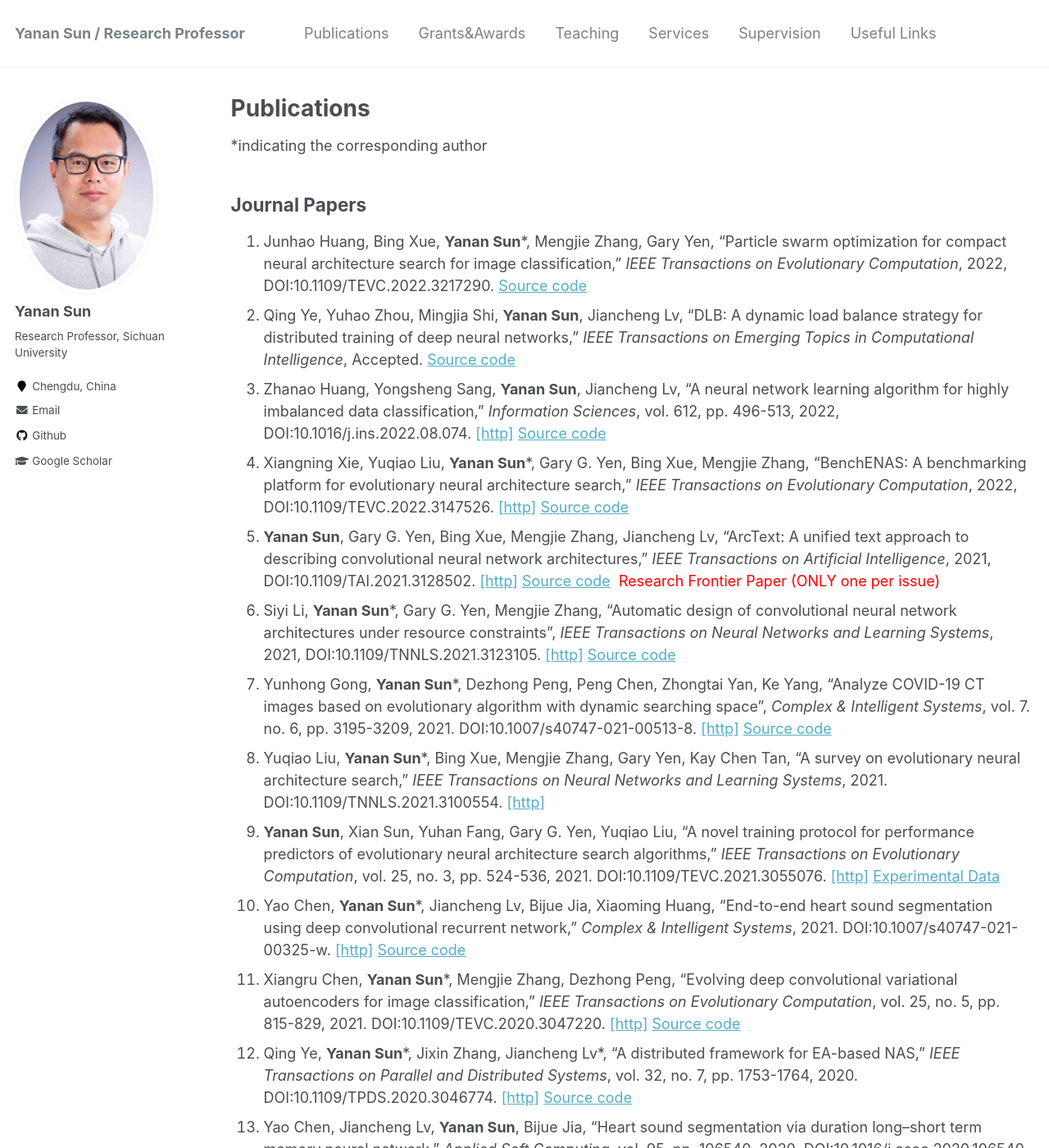
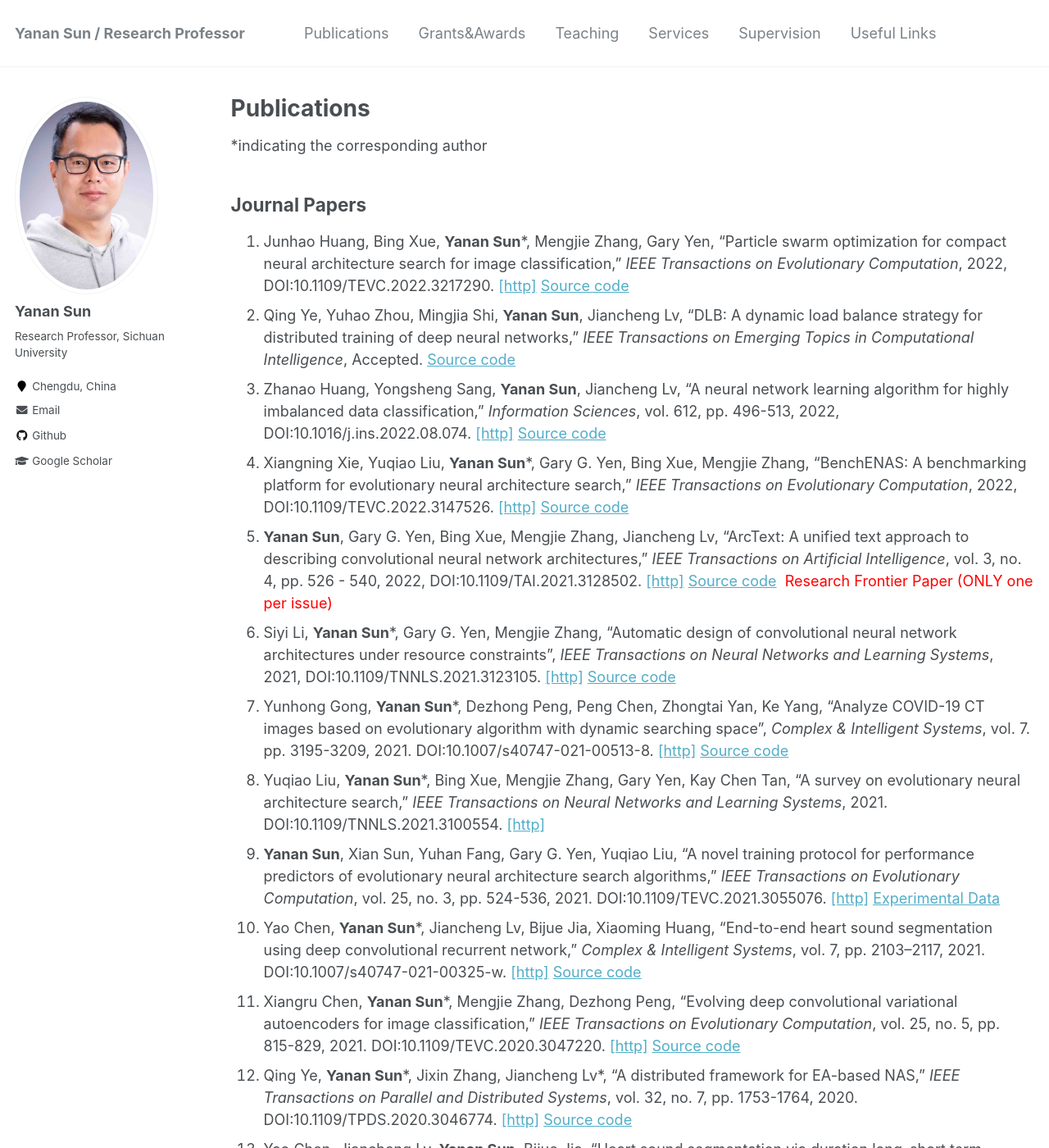
Before and after one commit to yn-sun/yn-sun.github.io, a Jekyll site: the page built from _pages/publications.md, in a window 1280 px wide and 1400 px high. Shown: the whole window at 82% size. Built offline with Jekyll 4.4.1, drawn with Linux system fonts in a browser that asks for light colours; comment, search, counter and statistics services are not loaded.

Commit message:
Update publications.md

```diff
--- a/_pages/publications.md
+++ b/_pages/publications.md
@@ -7,16 +7,16 @@ author_profile: true
 *indicating the corresponding author
 ## Journal Papers
 
-1. Junhao Huang, Bing Xue, **Yanan Sun***, Mengjie Zhang, Gary Yen, "Particle swarm optimization for compact neural architecture search for image classification," <i>IEEE Transactions on Evolutionary Computation</i>, 2022, DOI:10.1109/TEVC.2022.3217290. [Source code](https://github.com/HuangJunh/EPCNAS)
+1. Junhao Huang, Bing Xue, **Yanan Sun***, Mengjie Zhang, Gary Yen, "Particle swarm optimization for compact neural architecture search for image classification," <i>IEEE Transactions on Evolutionary Computation</i>, 2022, DOI:10.1109/TEVC.2022.3217290. [[http]](https://ieeexplore.ieee.org/document/9930866) [Source code](https://github.com/HuangJunh/EPCNAS)
 2. Qing Ye, Yuhao Zhou, Mingjia Shi, **Yanan Sun**, Jiancheng Lv, "DLB: A dynamic load balance strategy for distributed training of deep neural networks," <i>IEEE Transactions on Emerging Topics in Computational Intelligence</i>, Accepted. [Source code](https://github.com/Soptq/Dynamic_Load_Balance_DistributedDNN)
 3. Zhanao Huang, Yongsheng Sang, **Yanan Sun**, Jiancheng Lv, "A neural network learning algorithm for highly imbalanced data classification," <i>Information Sciences</i>, vol. 612, pp. 496-513, 2022, DOI:10.1016/j.ins.2022.08.074.  [[http]](https://www.sciencedirect.com/science/article/pii/S0020025522009847)  [Source code](https://github.com/yn-sun/paper_source_code/tree/main/ZAH_IS_Paper)
 4. Xiangning Xie, Yuqiao Liu, **Yanan Sun***, Gary G. Yen, Bing Xue, Mengjie Zhang, "BenchENAS: A benchmarking platform for evolutionary neural architecture search," <i>IEEE Transactions on Evolutionary Computation</i>, 2022, DOI:10.1109/TEVC.2022.3147526. [[http]](https://ieeexplore.ieee.org/document/9697075)  [Source code](https://benchenas.com/)
-5. **Yanan Sun**, Gary G. Yen, Bing Xue, Mengjie Zhang, Jiancheng Lv, "ArcText: A unified text approach to describing convolutional neural network architectures," <i>IEEE Transactions on Artificial Intelligence</i>, 2021, DOI:10.1109/TAI.2021.3128502. [[http]](https://ieeexplore.ieee.org/document/9618852) [Source code](https://github.com/yn-sun/arctext)&nbsp;&nbsp;<span style="color: #FF0000">Research Frontier Paper (ONLY one per issue)</span>
+5. **Yanan Sun**, Gary G. Yen, Bing Xue, Mengjie Zhang, Jiancheng Lv, "ArcText: A unified text approach to describing convolutional neural network architectures," <i>IEEE Transactions on Artificial Intelligence</i>, vol. 3, no. 4, pp. 526 - 540, 2022, DOI:10.1109/TAI.2021.3128502. [[http]](https://ieeexplore.ieee.org/document/9618852) [Source code](https://github.com/yn-sun/arctext)&nbsp;&nbsp;<span style="color: #FF0000">Research Frontier Paper (ONLY one per issue)</span>
 6. Siyi Li, **Yanan Sun***, Gary G. Yen, Mengjie Zhang, "Automatic design of convolutional neural network architectures under resource constraints", <i>IEEE Transactions on Neural Networks and Learning Systems</i>, 2021, DOI:10.1109/TNNLS.2021.3123105. [[http]](https://ieeexplore.ieee.org/document/9609007) [Source code](https://github.com/LLLsy-0868/CH-CNN)
-7. Yunhong Gong, **Yanan Sun***, Dezhong Peng, Peng Chen, Zhongtai Yan, Ke Yang, "Analyze COVID-19 CT images based on evolutionary algorithm with dynamic searching space", <i>Complex & Intelligent Systems</i>, vol. 7. no. 6, pp. 3195-3209, 2021. DOI:10.1007/s40747-021-00513-8. [[http]](https://link.springer.com/article/10.1007%2Fs40747-021-00513-8) [Source code](https://github.com/yh-gong/EAVLCOVID)
+7. Yunhong Gong, **Yanan Sun***, Dezhong Peng, Peng Chen, Zhongtai Yan, Ke Yang, "Analyze COVID-19 CT images based on evolutionary algorithm with dynamic searching space", <i>Complex & Intelligent Systems</i>, vol. 7. pp. 3195-3209, 2021. DOI:10.1007/s40747-021-00513-8. [[http]](https://link.springer.com/article/10.1007%2Fs40747-021-00513-8) [Source code](https://github.com/yh-gong/EAVLCOVID)
 8. Yuqiao Liu, **Yanan Sun***, Bing Xue, Mengjie Zhang, Gary Yen, Kay Chen Tan, "A survey on evolutionary neural architecture search," <i>IEEE Transactions on Neural Networks and Learning Systems</i>, 2021. DOI:10.1109/TNNLS.2021.3100554. [[http]](https://ieeexplore.ieee.org/abstract/document/9508774)
 9. **Yanan Sun**, Xian Sun, Yuhan Fang, Gary G. Yen, Yuqiao Liu, "A novel training protocol for performance predictors of evolutionary neural architecture search algorithms," <i>IEEE Transactions on Evolutionary Computation</i>, vol. 25, no. 3, pp. 524-536, 2021. DOI:10.1109/TEVC.2021.3055076. [[http]](https://ieeexplore.ieee.org/document/9336721) [Experimental Data](https://github.com/yn-sun/PRI)
-10. Yao Chen, **Yanan Sun***, Jiancheng Lv, Bijue Jia, Xiaoming Huang, "End-to-end heart sound segmentation using deep convolutional recurrent network," <i>Complex & Intelligent Systems</i>, 2021. DOI:10.1007/s40747-021-00325-w. [[http]](https://link.springer.com/article/10.1007/s40747-021-00325-w) [Source code](https://github.com/yn-sun/paper_source_code/tree/main/CLSTM)
+10. Yao Chen, **Yanan Sun***, Jiancheng Lv, Bijue Jia, Xiaoming Huang, "End-to-end heart sound segmentation using deep convolutional recurrent network," <i>Complex & Intelligent Systems</i>, vol. 7, pp. 2103–2117, 2021. DOI:10.1007/s40747-021-00325-w. [[http]](https://link.springer.com/article/10.1007/s40747-021-00325-w) [Source code](https://github.com/yn-sun/paper_source_code/tree/main/CLSTM)
 11. Xiangru Chen, **Yanan Sun***, Mengjie Zhang, Dezhong Peng, "Evolving deep convolutional variational autoencoders for image classification," <i>IEEE Transactions on Evolutionary Computation</i>, vol. 25, no. 5, pp. 815-829, 2021. DOI:10.1109/TEVC.2020.3047220. [[http]](https://ieeexplore.ieee.org/document/9306892) [Source code](https://github.com/yn-sun/evovae)
 12. Qing Ye, **Yanan Sun**\*, Jixin Zhang, Jiancheng Lv\*, "A distributed framework for EA-based NAS," <i>IEEE Transactions on Parallel and Distributed Systems</i>, vol. 32, no. 7, pp. 1753-1764, 2020. DOI:10.1109/TPDS.2020.3046774. [[http]](https://ieeexplore.ieee.org/document/9305984) [Source code](https://github.com/Fuyeking/Distributed-EA-based-NAS)
 13. Yao Chen, Jiancheng Lv, **Yanan Sun**, Bijue Jia, "Heart sound segmentation via duration long–short term memory neural network," <i>Applied Soft Computing</i>, vol. 95, pp. 106540, 2020. DOI:10.1016/j.asoc.2020.106540. [[http]](https://www.sciencedirect.com/science/article/abs/pii/S1568494620304798) [Source code](https://github.com/yn-sun/paper_source_code/tree/main/Duration_LSTM)
```
